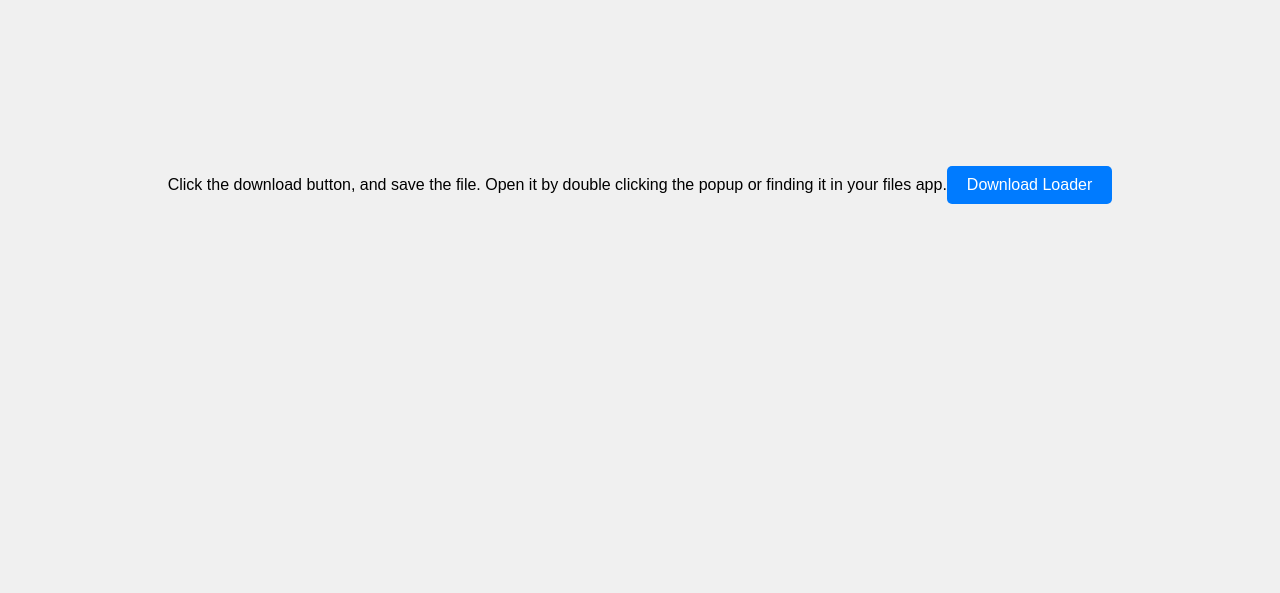
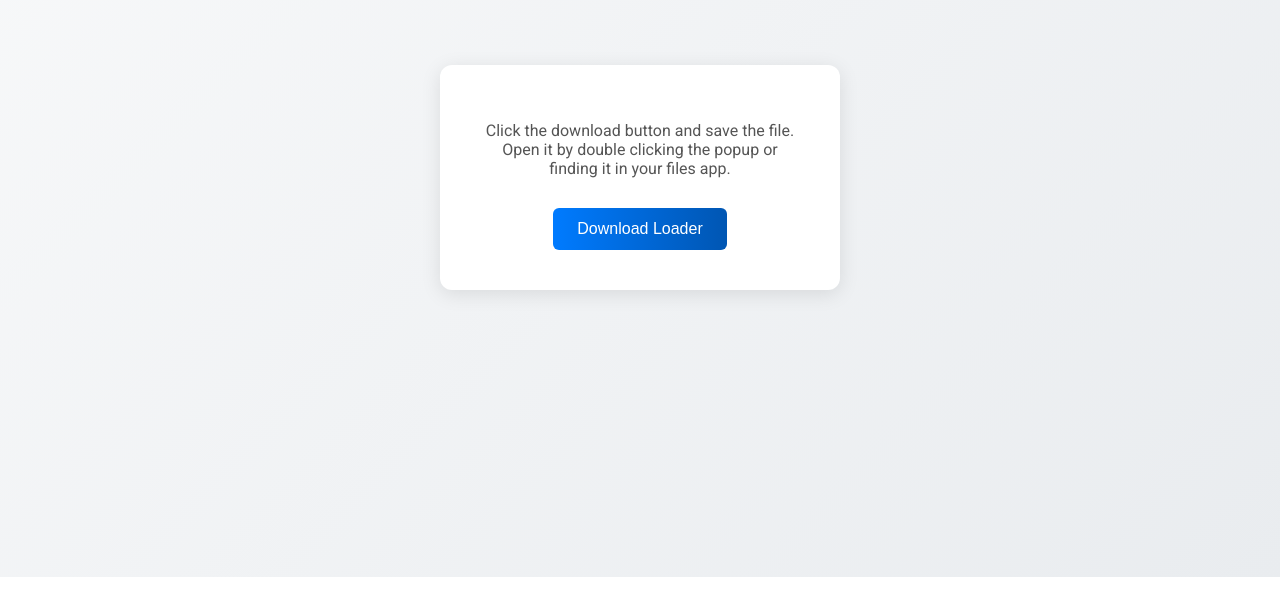
Before and after one commit to insecurly/insecurly.github.io, a plain HTML site: page index.html in a window 1280 px wide. Shown: the part 223-816 px from the top of the page. Drawn offline with Linux system fonts and the light colour scheme.

Commit message:
Update index.html

```diff
--- a/index.html
+++ b/index.html
@@ -1,39 +1,66 @@
 <!DOCTYPE html>
 <html lang="en">
 <head>
-    <meta charset="UTF-8">
-    <meta name="viewport" content="width=device-width, initial-scale=1.0">
+  <meta charset="UTF-8" />
+  <meta name="viewport" content="width=device-width, initial-scale=1.0" />
   <title>Download Loader</title>
+  <link href="https://fonts.googleapis.com/css2?family=Roboto:wght@400;500&display=swap" rel="stylesheet" />
   <style>
+    * {
+      box-sizing: border-box;
+    }
     body {
+      margin: 0;
+      padding: 0;
+      font-family: 'Roboto', sans-serif;
+      background: linear-gradient(135deg, #f8f9fa, #e9ecef);
       display: flex;
       justify-content: center;
       align-items: center;
       height: 100vh;
-            background-color: #f0f0f0;
-            font-family: Arial, sans-serif;
     }
-        button {
-            padding: 10px 20px;
-            font-size: 16px;
+    .card {
+      background: #ffffff;
+      padding: 40px;
+      border-radius: 12px;
+      box-shadow: 0 4px 20px rgba(0, 0, 0, 0.1);
+      text-align: center;
+      max-width: 400px;
+      width: 90%;
+    }
+    .card p {
+      margin-bottom: 30px;
+      font-size: 1rem;
+      color: #555;
+    }
+    .download-button {
+      padding: 12px 24px;
+      font-size: 1rem;
+      font-weight: 500;
+      color: #fff;
+      background: linear-gradient(90deg, #007bff, #0056b3);
+      border: none;
+      border-radius: 6px;
       cursor: pointer;
-            background-color: #007bff;
-            color: white;
-            border: none;
-            border-radius: 5px;
-            transition: background-color 0.3s;
+      transition: background 0.3s, transform 0.2s;
     }
-        button:hover {
-            background-color: #0056b3;
+    .download-button:hover {
+      background: linear-gradient(90deg, #0056b3, #003f7f);
+      transform: translateY(-2px);
+    }
+    .download-button:active {
+      transform: translateY(0);
     }
   </style>
 </head>
 <body>
-    <p>Click the download button, and save the file. Open it by double clicking the popup or finding it in your files app.</p>
-    <button id="downloadButton">Download Loader</button>
+  <div class="card">
+    <p>Click the download button and save the file. Open it by double clicking the popup or finding it in your files app.</p>
+    <button class="download-button" id="downloadButton">Download Loader</button>
+  </div>
 
   <script>
-        document.getElementById('downloadButton').addEventListener('click', function() {
+    document.getElementById('downloadButton').addEventListener('click', function () {
       const link = document.createElement('a');
       link.href = 'https://insecurly.github.io/loader.html';
       link.download = 'loader.html';
@@ -42,6 +69,5 @@
       document.body.removeChild(link);
     });
   </script>
-
 </body>
 </html>
```
Lines whose indentation alone changed are shown as unchanged.
